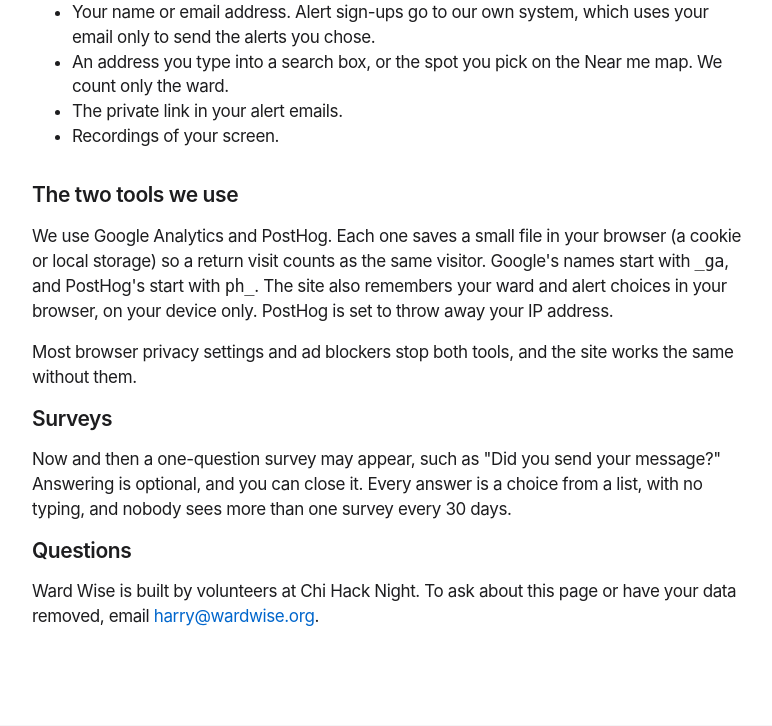
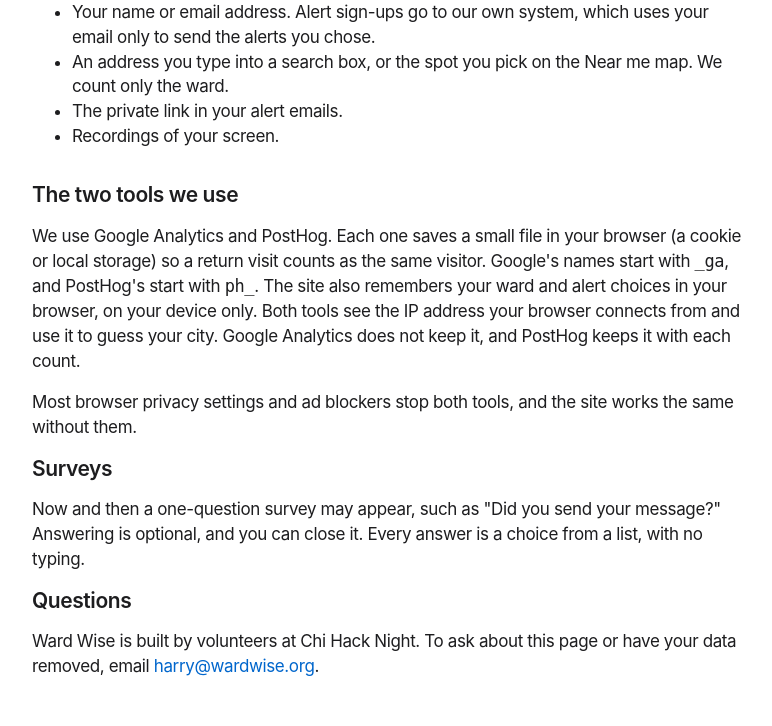
Before and after one commit to HarryBrisson/ward-wise-frontend, a Flask app: page /privacy in a window 1280 px wide. Shown: the part 977-1703 px from the top of the page, without its empty margins (250-1022 px from the left). Run offline with Flask 3, Linux system fonts and the light colour scheme; data that the repository does not hold is empty; some libraries are stand-ins or nearby versions.

Commit message:
privacy page: PostHog keeps IP addresses, no survey limit
Co-Authored-By: Claude Opus 5.5 <noreply@anthropic.com>

```diff
--- a/templates/privacy.html
+++ b/templates/privacy.html
@@ -31,11 +31,11 @@
       </ul>
 
       <h2 class="fd-h3">The two tools we use</h2>
-      <p>We use Google Analytics and PostHog. Each one saves a small file in your browser (a cookie or local storage) so a return visit counts as the same visitor. Google's names start with <code>_ga</code>, and PostHog's start with <code>ph_</code>. The site also remembers your ward and alert choices in your browser, on your device only. PostHog is set to throw away your IP address.</p>
+      <p>We use Google Analytics and PostHog. Each one saves a small file in your browser (a cookie or local storage) so a return visit counts as the same visitor. Google's names start with <code>_ga</code>, and PostHog's start with <code>ph_</code>. The site also remembers your ward and alert choices in your browser, on your device only. Both tools see the IP address your browser connects from and use it to guess your city. Google Analytics does not keep it, and PostHog keeps it with each count.</p>
       <p>Most browser privacy settings and ad blockers stop both tools, and the site works the same without them.</p>
 
       <h2 class="fd-h3">Surveys</h2>
-      <p>Now and then a one-question survey may appear, such as "Did you send your message?" Answering is optional, and you can close it. Every answer is a choice from a list, with no typing, and nobody sees more than one survey every 30 days.</p>
+      <p>Now and then a one-question survey may appear, such as "Did you send your message?" Answering is optional, and you can close it. Every answer is a choice from a list, with no typing.</p>
 
       <h2 class="fd-h3">Questions</h2>
       <p>Ward Wise is built by volunteers at Chi Hack Night. To ask about this page or have your data removed, email <a href="mailto:harry@wardwise.org">harry@wardwise.org</a>.</p>
```
